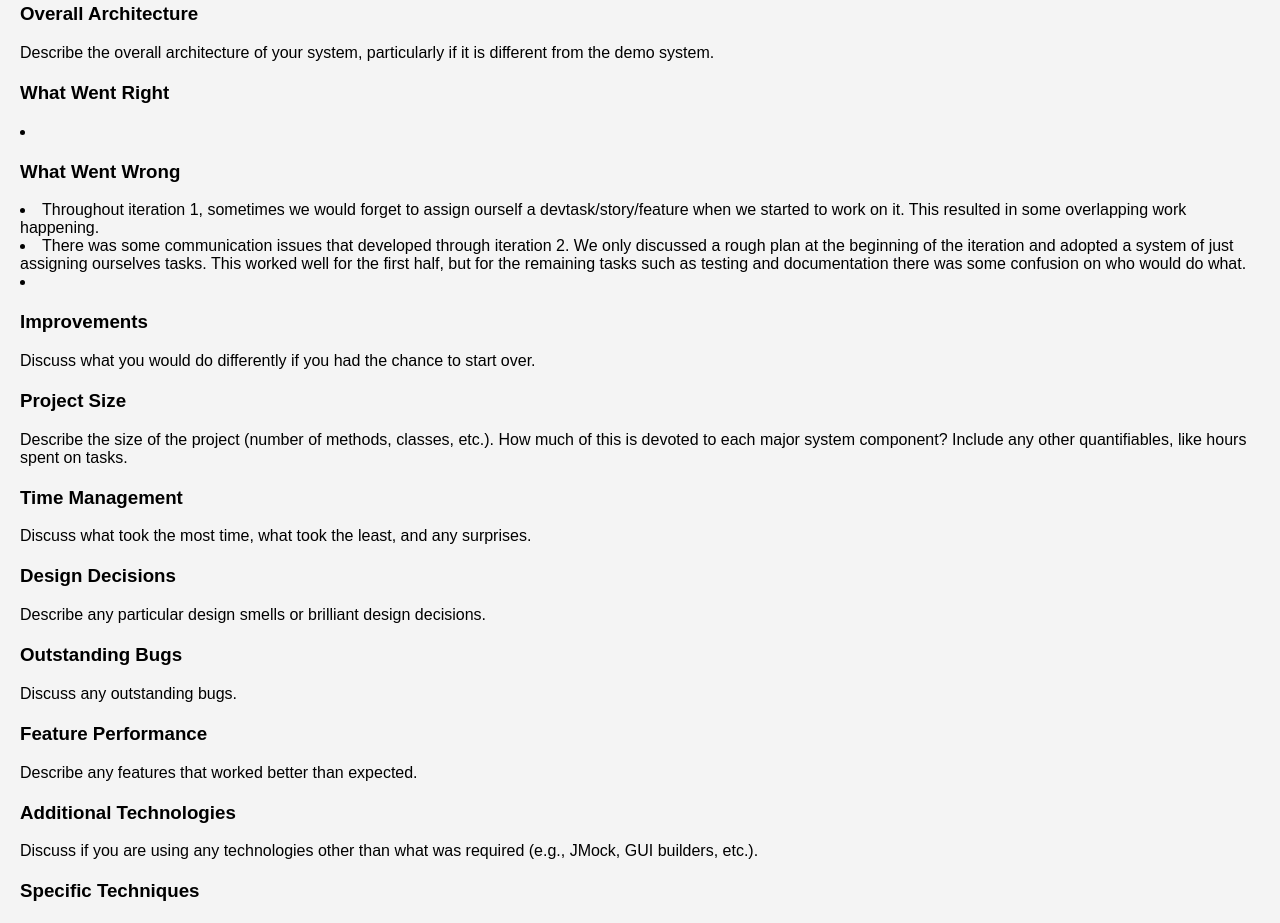
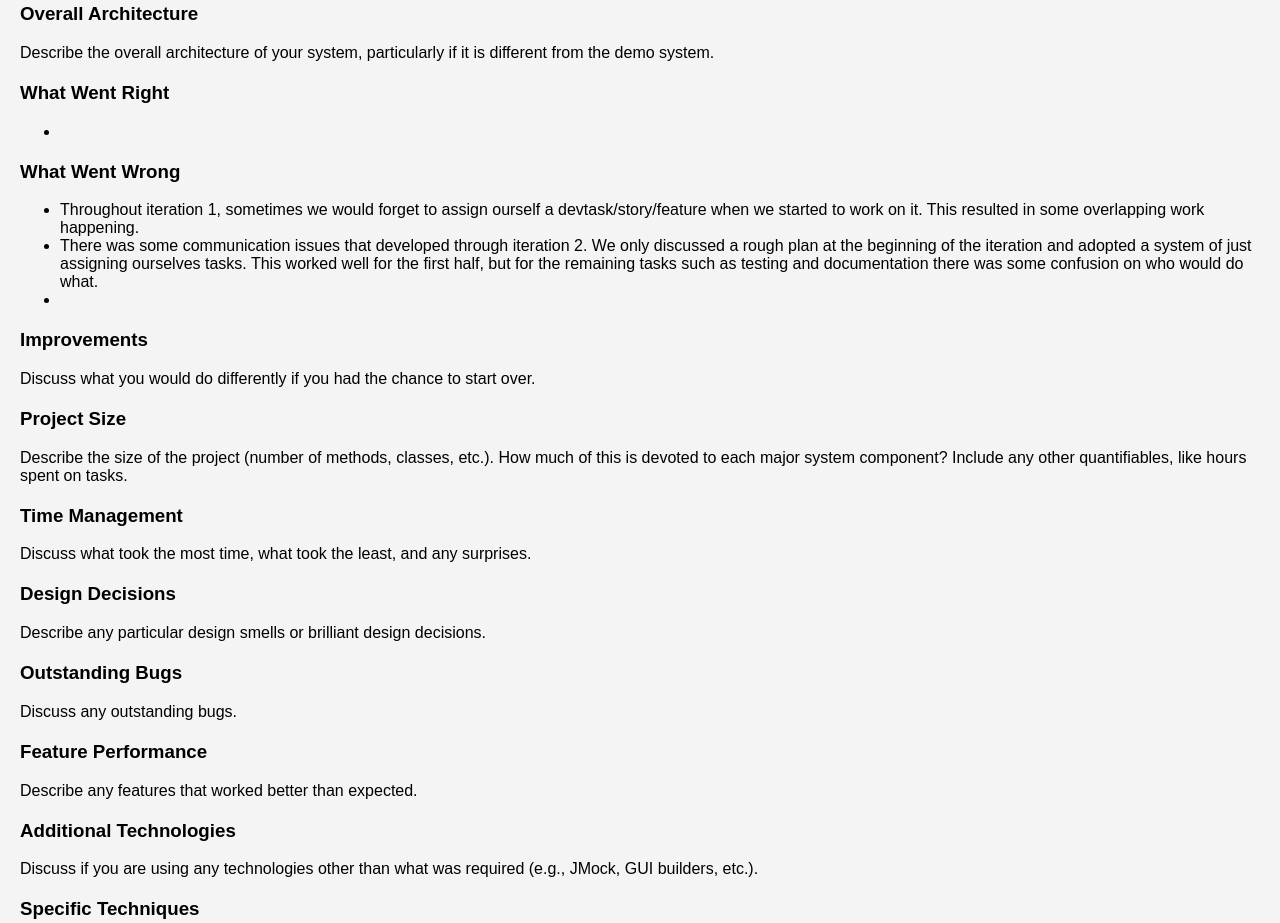
Before and after one commit to spiritbomb7/crowdfinder, a plain HTML site: page index.html in a window 1280 px wide. Shown: the part 1220-2143 px from the top of the page. Drawn offline with Linux system fonts and the light colour scheme.

Commit message:
more formatting changes

```diff
--- a/index.html
+++ b/index.html
@@ -98,11 +98,16 @@
 
             <section id="what-went-right">
                 <h3>What Went Right</h3>
-                <p> <li></li></p>
+                <ul>
+                    <li></li>
+
+                </ul>
+
             </section>
 
             <section id="what-went-wrong">
                 <h3>What Went Wrong</h3>
+                <ul>
                     <li>Throughout iteration 1, sometimes we would forget to assign ourself a devtask/story/feature when we started to work on it. This resulted in some
                     overlapping work happening.</li>
 
@@ -111,7 +116,7 @@
                     documentation there was some confusion on who would do what. </li>
 
                     <li></li>
-
+                </ul>
             </section>
 
             <section id="improvements">
```
